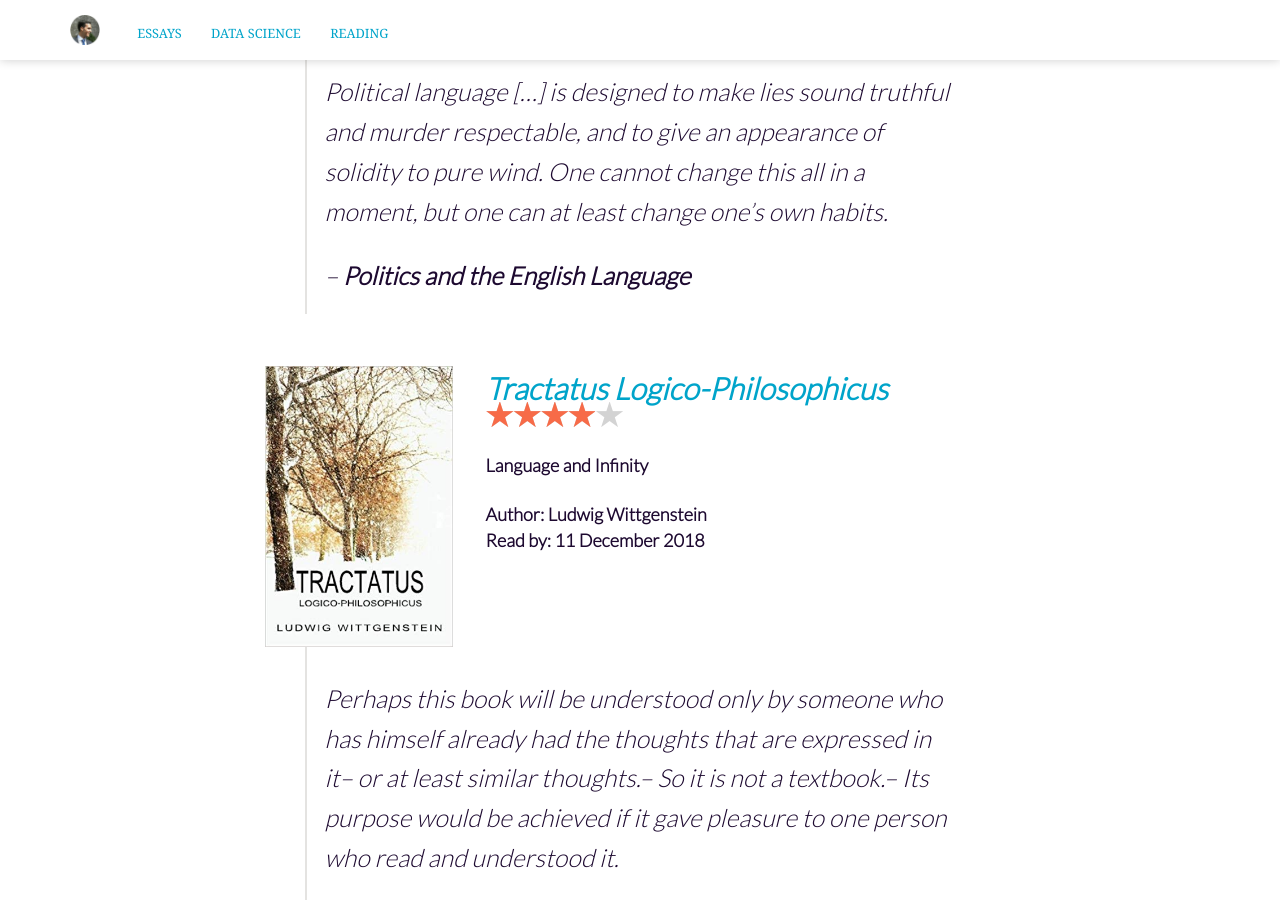
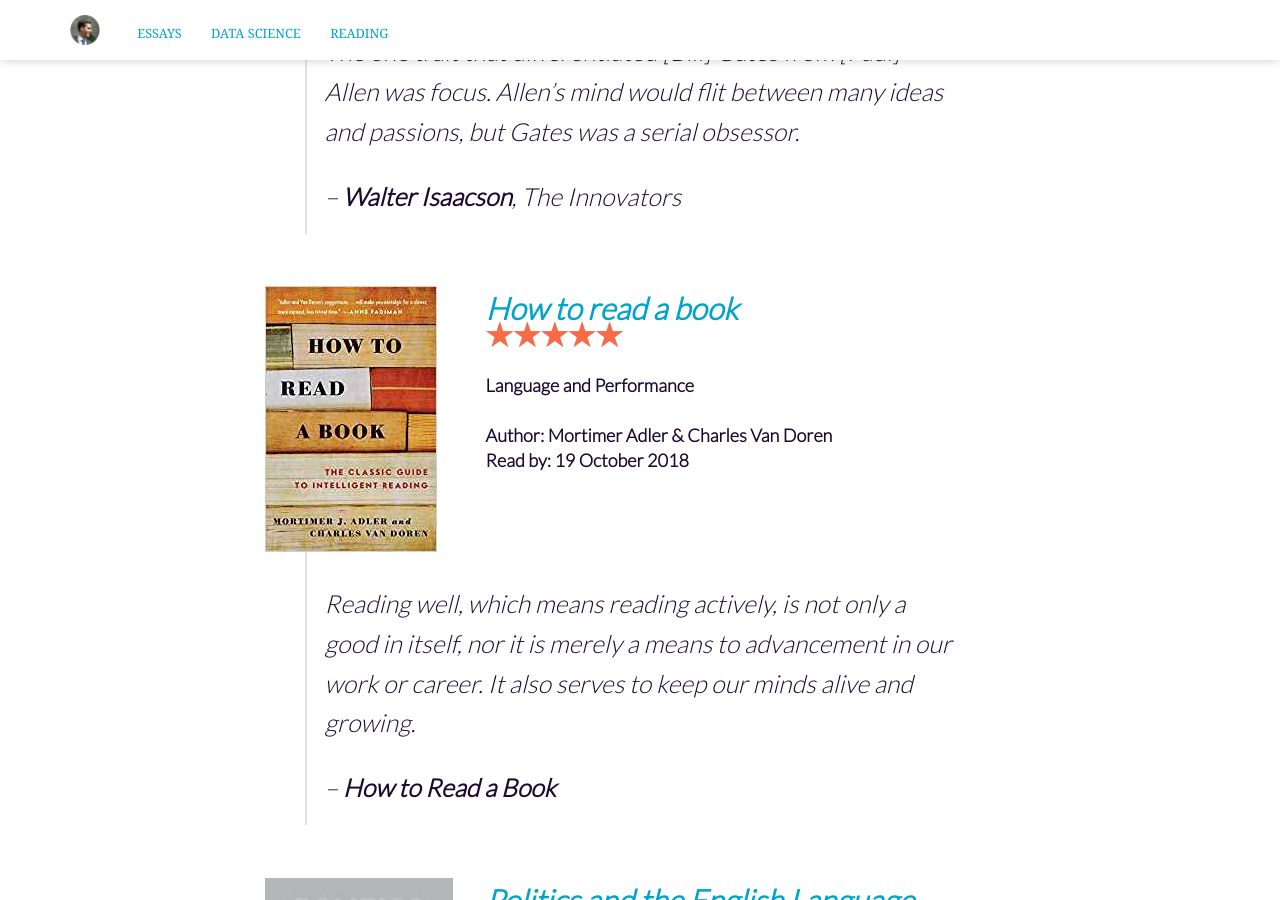
Before and after one commit to ohduran/ohduran.github.io, a Jekyll site: the page built from reading/all.html, in a window 1280 px wide and 900 px high, scrolled down 1183 px. Built offline with Jekyll 4.4.1, drawn with Linux system fonts in a browser that asks for light colours; nearby versions of some CDN libraries; some of the changed text lies outside the part shown.

Commit message:
sort by title and edit skin in the game

```diff
--- a/_posts/2018-11-24-skin-in-the-game.md
+++ b/_posts/2018-11-24-skin-in-the-game.md
@@ -11,7 +11,7 @@ permalink: /skin-in-the-game
 ---
 > It's one thing to study war and another to live the warrior's life.
 >
-> -- __Telamon of Arcadia__, mercenary of the fifth century B.C.
+> -- __Telamon of Arcadia__
 
 Knowledge can mean different things to different people. For taxi drivers in London, ['The Knowledge'](https://tfl.gov.uk/info-for/taxis-and-private-hire/licensing/learn-the-knowledge-of-london) is the exam that candidates must pass before sitting behind the wheel of one of the famous black cabs and drive quickly through London's complicated road network. It typically takes three to four years, and those who pass it have an encyclopedic knowledge of the streets and places of interest.
 
--- a/reading/all.html
+++ b/reading/all.html
@@ -10,7 +10,7 @@ image:
 	<div class="inner-hero text-container">
 		<div class="hero-text-container">
 			<h1 class="editable">{{page.title}}</h1>
-			<p class="subtext editable">Search through all {{ counter }} book notes</p>
+			<p class="subtext editable">Search through all {{ counter }} book notes, sorted by title</p>
 		</div>
 	</div>
 </section>
@@ -19,7 +19,8 @@ image:
 	<div class="text-container" id="bottom-spaced">
 		<!-- <p class="editor-link"><a href="cloudcannon:collections/_posts" class="btn"><strong>&#9998;</strong> Add Post</a></p> -->
 		<ul class="blog-posts">
-			{% for post in site.categories.booknotes %}
+			{% assign reviews = site.categories.booknotes | sort: "title" %}
+			{% for post in reviews %}
 			<div class="post-teaser">
 						<div class="book_info">
 							<div class="book_cover"><a href="{{ post.url | prepend: site.baseurl }}"><img src="/../images/covers/{{ post.title | slugify }}.jpg" alt="Book cover for {{ post.title }}" /></a></div>
```
